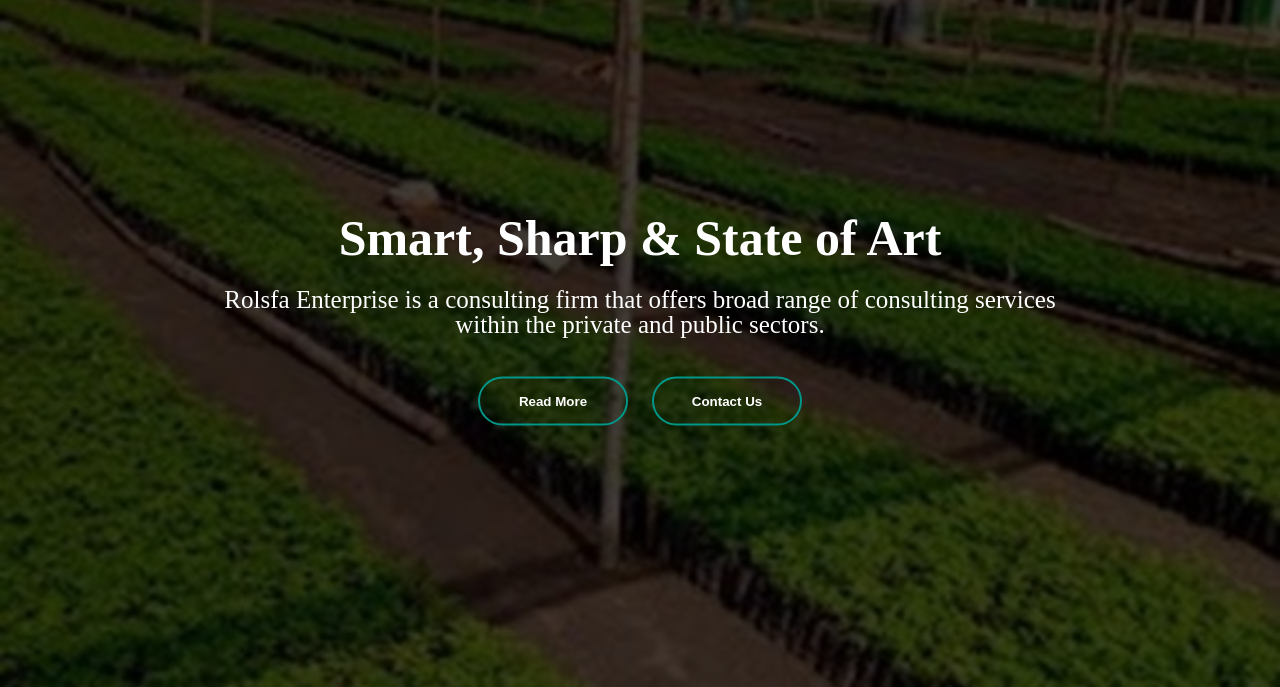
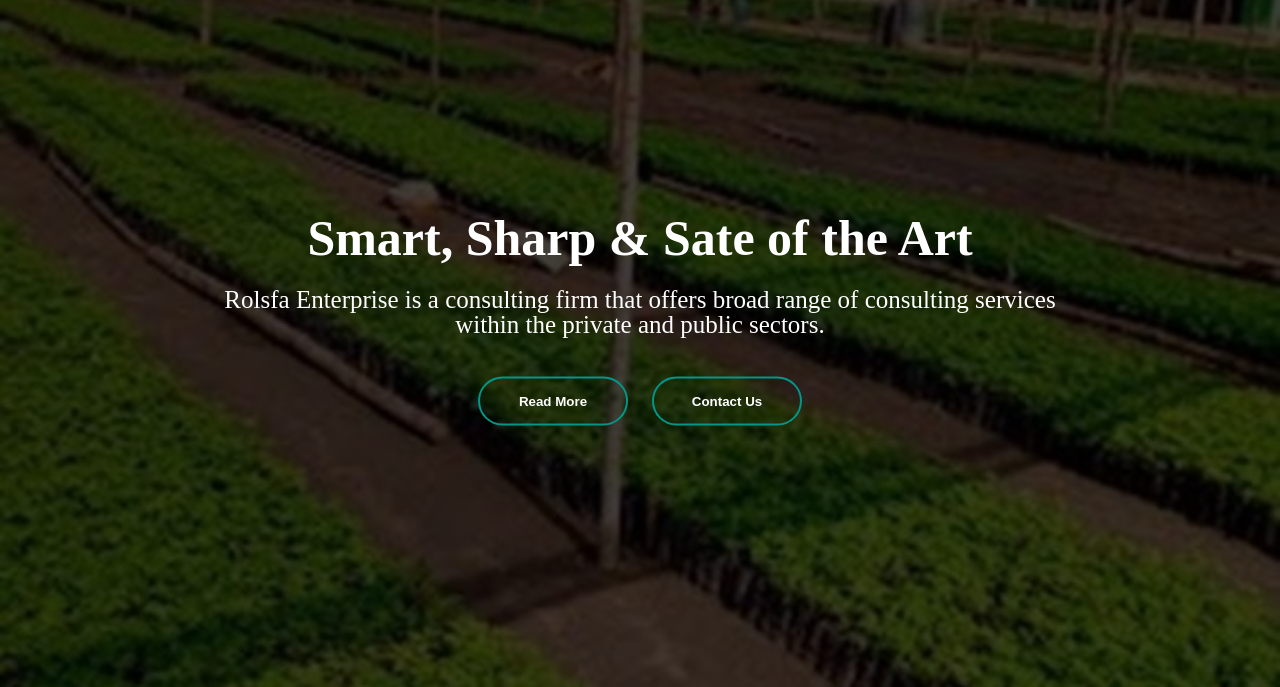
Before and after one commit to MaxOmondi/Rolsfa, a plain HTML site: page index.html in a window 1280 px wide. Shown: the part 113-800 px from the top of the page. Drawn offline with Linux system fonts and the light colour scheme.

Commit message:
Update index.html

```diff
--- a/index.html
+++ b/index.html
@@ -29,7 +29,7 @@
             </header>
 
             <div class="content">
-                <h1> Smart, Sharp & State of Art</h1>
+                <h1> Smart, Sharp & Sate of the Art</h1>
                 <p>Rolsfa Enterprise is a consulting firm that offers broad range of consulting services <br>within the private and public sectors.</p>
                 <div>
                     <button type="button"><span></span> Read More </button>
```
